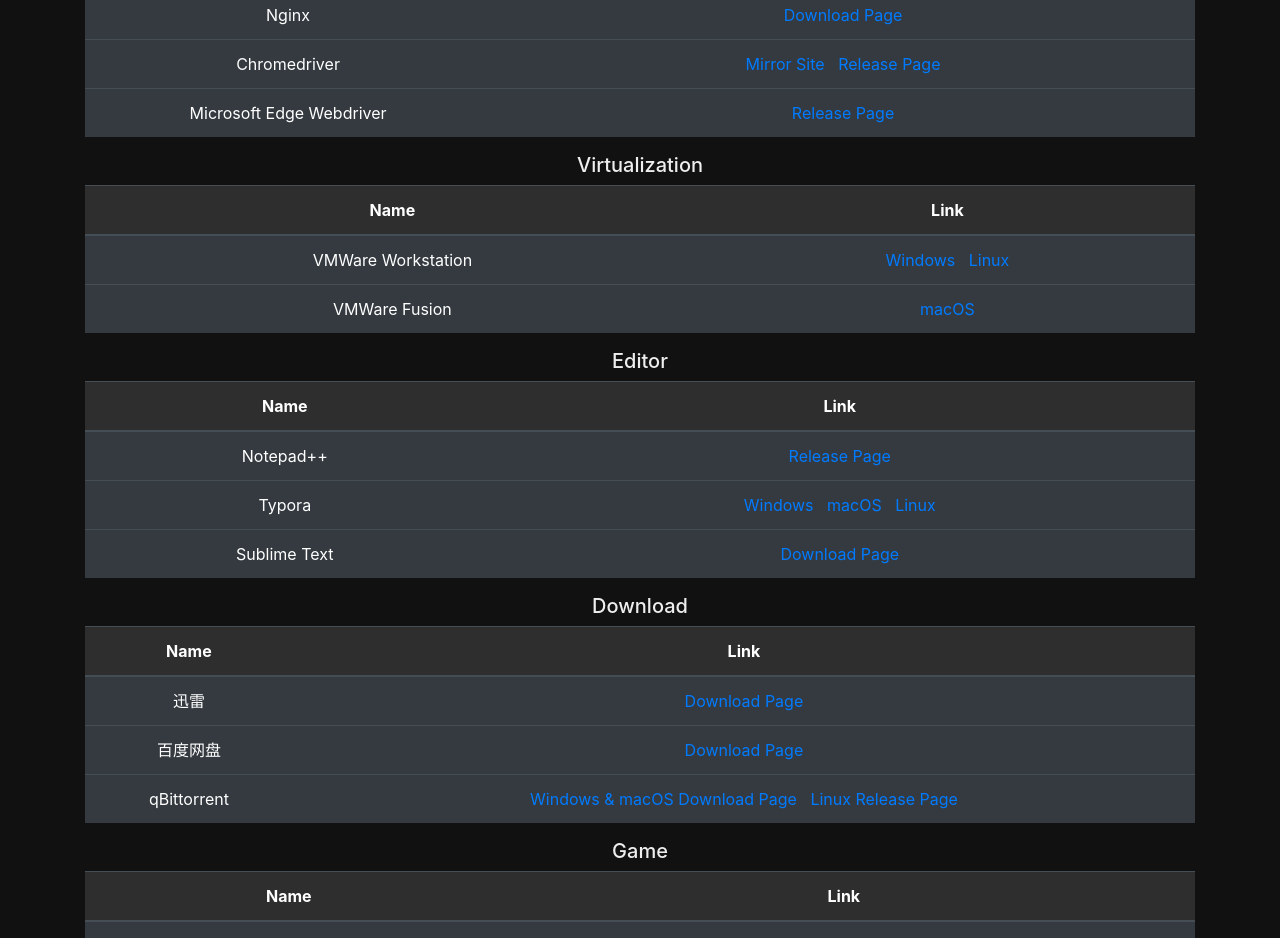
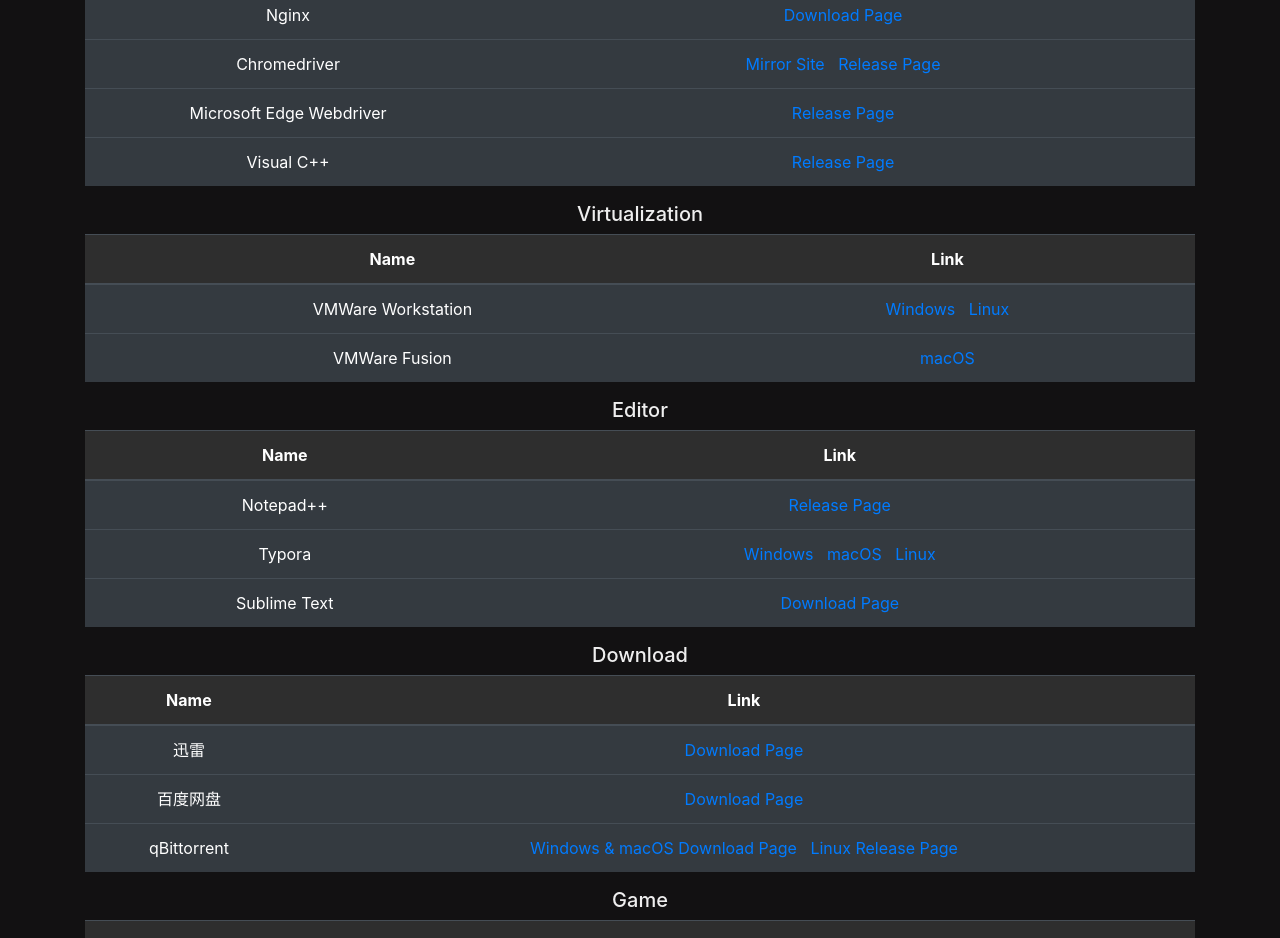
Before and after one commit to azhuge233/SoftwareDownloadLink, a plain HTML site: page index.html in a window 1280 px wide. Shown: the part 860-1798 px from the top of the page. Drawn offline with nearby package versions, Linux system fonts and the light colour scheme.

Commit message:
Update index.html
Add visual c++ package.

```diff
--- a/index.html
+++ b/index.html
@@ -298,6 +298,16 @@
 					</td>
 					<td>
 						<a href="https://developer.microsoft.com/en-us/microsoft-edge/tools/webdriver/" target="_blank">
+							Release Page
+						</a>
+					</td>
+				</tr>
+				<tr>
+					<td>
+						Visual C++
+					</td>
+					<td>
+						<a href="https://support.microsoft.com/en-us/help/2977003/the-latest-supported-visual-c-downloads" target="_blank">
 							Release Page
 						</a>
 					</td>
```
